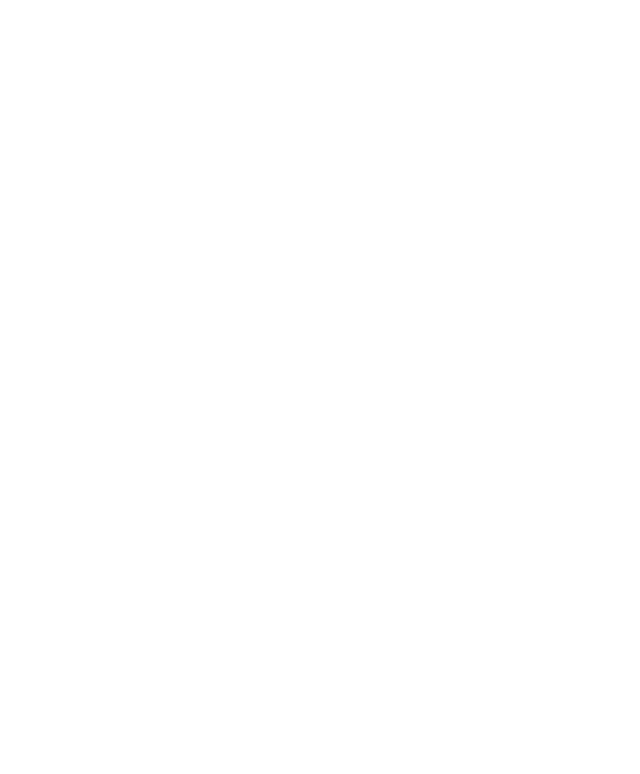
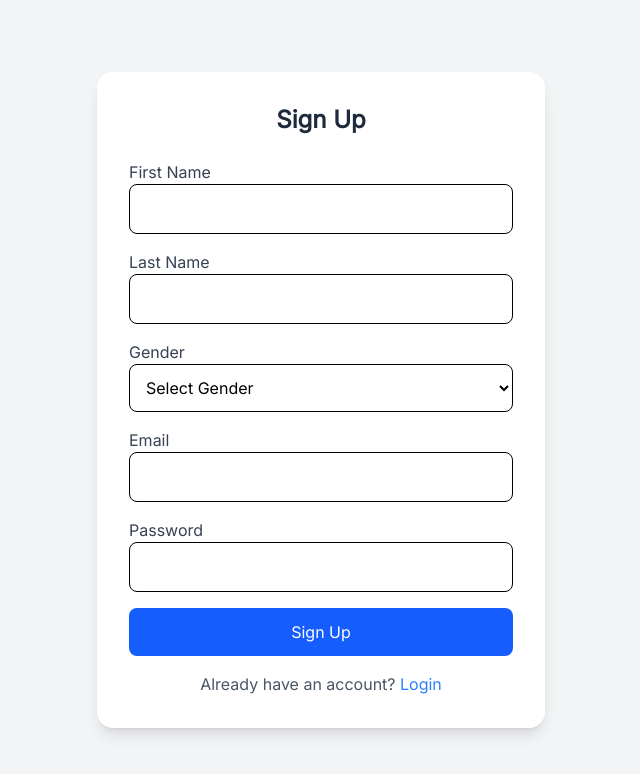
Before and after one commit to Iheagwaram/Joydas-ecommerce1, a React (Vite) app: page /signup in a window 1280 px wide. Before the commit this address had no page. Shown: the top 774 px of the page, without its empty margins (319-959 px from the left). Built offline with nearby package versions, Linux system fonts and the light colour scheme; no server answers.

Commit message:
n commit

```diff
--- a/package.json
+++ b/package.json
@@ -12,6 +12,7 @@
   "dependencies": {
     "@reduxjs/toolkit": "^2.5.1",
     "@tailwindcss/vite": "^4.0.3",
+    "axios": "^1.8.1",
     "dotenv": "^16.4.7",
     "flutterwave-react-v3": "^1.3.2",
     "framer-motion": "^12.2.0",
@@ -20,6 +21,8 @@
     "react-icons": "^5.4.0",
     "react-redux": "^9.2.0",
     "react-router-dom": "^7.1.5",
+    "sweetalert": "^2.1.2",
+    "sweetalert2": "^11.17.2",
     "tailwindcss": "^4.0.3"
   },
   "devDependencies": {
--- a/src/App.jsx
+++ b/src/App.jsx
@@ -1,27 +1,41 @@
-import React from 'react';
-import { BrowserRouter as Router, Routes, Route } from 'react-router-dom';
-import Home from './pages/Home';
-import Cart from './pages/Cart';
-import About from './pages/About';
-import Mainlayout from './components/Mainlayout';
-import Transactions from './pages/Transactions';
-import Productpage from './pages/Productpage';
-import ProductDetail from './pages/ProductDetail';
-import Cartdropdown from './components/Cartdropdown';
+import React from "react";
+import {
+  BrowserRouter as Router,
+  Routes,
+  Route,
+  Navigate,
+} from "react-router-dom";
+import Home from "./pages/Home";
+import Cart from "./pages/Cart";
+import About from "./pages/About";
+import Mainlayout from "./components/Mainlayout";
+import Transactions from "./pages/Transactions";
+import Productpage from "./pages/Productpage";
+import ProductDetail from "./pages/ProductDetail";
 import "./App.css";
+import Login from "./pages/Login";
+import Signup from "./pages/Signup";
 
 function App() {
   return (
     <Router>
       <div className="App">
         <Routes>
-          <Route path='/' exact element={<Mainlayout />}>
-            <Route path="/" element={<Home />} />
-            <Route path="/cart" element={<Cart/>} />
-            <Route path='/about' element={<About />} />
-            <Route path='/transactions' element={<Transactions />} />
-            <Route path="/product" element={<Productpage />} />
-              <Route path="/product/:id" element={<ProductDetail />} />
+          {/* Redirect root to home */}
+          <Route path="/" element={<Navigate to="/signin" />} />
+
+          {/* Login and Signup outside Mainlayout */}
+          <Route path="/signin" element={<Login />} />
+          <Route path="/signup" element={<Signup/>}/>
+
+          {/* Main Layout for other pages */}
+          <Route path="/" element={<Mainlayout />}>
+            <Route index element={<Home />} />
+            <Route path="cart" element={<Cart />} />
+            <Route path="about" element={<About />} />
+            <Route path="transactions" element={<Transactions />} />
+            <Route path="product" element={<Productpage />} />
+            <Route path="product/:id" element={<ProductDetail />} />
           </Route>
         </Routes>
       </div>
--- a/src/components/Navbar.jsx
+++ b/src/components/Navbar.jsx
@@ -3,7 +3,6 @@ import { Link } from "react-router-dom";
 import { PiShoppingCartThin } from "react-icons/pi";
 import { PiUserCircleThin } from "react-icons/pi";
 import { useSelector } from "react-redux";
-import Cartdropdown from "./Cartdropdown";
 
 const Navbar = () => {
   const cart = useSelector((state) => state.cart.cartCount);
@@ -16,22 +15,36 @@ const Navbar = () => {
       <div className="text-2xl text-yellow-300 font-bold cursor-pointer">
         <Link to="/">Joydas</Link>
       </div>
-      <ul className="flex items-center space-x-4 w-[60px] h-[60px]">
+      <ul className="flex items-center space-x-2 w-80px] h-[60px]">
         <li>
           <Link
             to="/cart"
             className="flex items-center gap-2 text-white hover:text-yellow-400 hover:underline"
-
           >
-          <PiShoppingCartThin />
-          {cart}
-
+            <PiShoppingCartThin />
+            {cart}
           </Link>
         </li>
         <li>
           <Link
+            to="/signin"
+            className="flex items-center gap-4 text-white hover:text-yellow-400 hover:underline"
+          >
+            LogIn
+          </Link>
+        </li>
+        <li>
+          <Link
+            to="/signup"
+            className="flex items-center gap-4 text-white hover:text-yellow-400 hover:underline"
+          >
+            SignUp
+          </Link>
+        </li>
+        <li hidden>
+          <Link
             to="/user"
-            className="flex items-center gap-2 text-white hover:text-yellow-400"
+            className="flex items-center gap- text-white hover:text-yellow-400"
           >
             <PiUserCircleThin />
             <span>User</span>
--- /dev/null
+++ b/src/pages/Login.jsx
@@ -0,0 +1,69 @@
+import { useState } from "react";
+import { Link } from "react-router-dom";
+import axios from "axios";
+import Swal from 'sweetalert2'
+
+const Login = () => {
+  const [email, setEmail] = useState("");
+  const [password, setPassword] = useState("");
+
+  const loginData = {
+    email: email,
+    password: password,
+  };
+  const handleSubmit = async (e) => {
+    e.preventDefault();
+    const response = await axios.post(loginData)
+    console.log(response.data);
+    if(response.data.status === true){
+        Swal.fire({
+          title: "Login successfully!",
+          icon: "success",
+          draggable: true
+        });
+    }
+    console.log("Email:", email);
+    console.log("Password:", password);
+  };
+
+  return (
+    <div className="flex items-center justify-center min-h-screen bg-gray-100">
+      <div className="bg-white p-8 rounded-2xl shadow-lg w-full max-w-md">
+        <h2 className="text-2xl font-bold text-center text-gray-800 mb-6">Login</h2>
+        <form onSubmit={handleSubmit} className="space-y-4">
+          <div>
+            <label className="block text-gray-700">Email</label>
+            <input
+              type="email"
+              value={email}
+              onChange={(e) => setEmail(e.target.value)}
+              required
+              className="w-full p-3 border rounded-lg focus:outline-none focus:ring-2 focus:ring-blue-500"
+            />
+          </div>
+          <div>
+            <label className="block text-gray-700">Password</label>
+            <input
+              type="password"
+              value={password}
+              onChange={(e) => setPassword(e.target.value)}
+              required
+              className="w-full p-3 border rounded-lg focus:outline-none focus:ring-2 focus:ring-blue-500"
+            />
+          </div>
+          <button
+            type="submit"
+            className="w-full bg-blue-600 text-white py-3 rounded-lg hover:bg-blue-700 transition"
+          >
+            Login
+          </button>
+        </form>
+        <p className="mt-4 text-center text-gray-600">
+          Don't have an account? <Link to="/signup" className="text-blue-500 hover:underline">Sign up</Link>
+        </p>
+      </div>
+    </div>
+  );
+};
+
+export default Login;
--- /dev/null
+++ b/src/pages/Signup.jsx
@@ -0,0 +1,118 @@
+import axios from "axios";
+import { useState } from "react";
+import { Link } from "react-router-dom";
+const baseURL = import.meta.env.VITE_BASE_URL;
+
+
+const Signup = () => {
+  const [firstName, setFirstName] = useState("");
+  const [lastName, setLastName] = useState("");
+  const [gender, setGender] = useState("");
+  const [email, setEmail] = useState("");
+  const [password, setPassword] = useState("");
+
+  const signUpData = {
+    firstName: firstName,
+    lastName: lastName,
+    gender: gender,
+    email: email,
+    password: password,
+  };
+  console.log(signUpData);
+
+  const handleSignup = async (e) => {
+    e.preventDefault();
+    try {
+      const response = await axios.post(`${baseURL}/api/signup`, {
+        firstName,
+        lastName,
+        gender,
+        email,
+        password,
+      });
+      console.log(response.data);
+    } catch (error) {
+      console.error(error);
+    }
+  };
+
+  return (
+    <div className="flex items-center justify-center min-h-screen bg-gray-100">
+      <div className="bg-white p-8 rounded-2xl shadow-lg w-full max-w-md">
+        <h2 className="text-2xl font-bold text-center text-gray-800 mb-6">
+          Sign Up
+        </h2>
+        <form onSubmit={handleSignup} className="space-y-4">
+          <div>
+            <label className="block text-gray-700">First Name</label>
+            <input
+              type="text"
+              value={firstName}
+              onChange={(e) => setFirstName(e.target.value)}
+              required
+              className="w-full p-3 border rounded-lg focus:outline-none focus:ring-2 focus:ring-blue-500"
+            />
+          </div>
+          <div>
+            <label className="block text-gray-700">Last Name</label>
+            <input
+              type="text"
+              value={lastName}
+              onChange={(e) => setLastName(e.target.value)}
+              required
+              className="w-full p-3 border rounded-lg focus:outline-none focus:ring-2 focus:ring-blue-500"
+            />
+          </div>
+          <div>
+            <label className="block text-gray-700">Gender</label>
+            <select
+              value={gender}
+              onChange={(e) => setGender(e.target.value)}
+              required
+              className="w-full p-3 border rounded-lg focus:outline-none focus:ring-2 focus:ring-blue-500"
+            >
+              <option value="">Select Gender</option>
+              <option value="Male">Male</option>
+              <option value="Female">Female</option>
+              <option value="Other">Other</option>
+            </select>
+          </div>
+          <div>
+            <label className="block text-gray-700">Email</label>
+            <input
+              type="email"
+              value={email}
+              onChange={(e) => setEmail(e.target.value)}
+              required
+              className="w-full p-3 border rounded-lg focus:outline-none focus:ring-2 focus:ring-blue-500"
+            />
+          </div>
+          <div>
+            <label className="block text-gray-700">Password</label>
+            <input
+              type="password"
+              value={password}
+              onChange={(e) => setPassword(e.target.value)}
+              required
+              className="w-full p-3 border rounded-lg focus:outline-none focus:ring-2 focus:ring-blue-500"
+            />
+          </div>
+          <button
+            type="Submit"
+            className="w-full bg-blue-600 text-white py-3 rounded-lg hover:bg-blue-700 transition"
+          >
+            Sign Up
+          </button>
+        </form>
+        <p className="mt-4 text-center text-gray-600">
+          Already have an account?{" "}
+          <Link to="/signin" className="text-blue-500 hover:underline">
+            Login
+          </Link>
+        </p>
+      </div>
+    </div>
+  );
+};
+
+export default Signup;
--- a/src/redux/Store.jsx
+++ b/src/redux/Store.jsx
@@ -1,9 +1,10 @@
 import { configureStore } from "@reduxjs/toolkit";
 import cartSlice from "./slices/Cartslices";
-
+import authSlice from "./slices/Authslices"
 const store = configureStore({
   reducer: {
     cart: cartSlice,
+    auth: authSlice,
   },
 });
 
--- /dev/null
+++ b/src/redux/slices/Authslices.jsx
@@ -0,0 +1,105 @@
+import { createSlice, createAsyncThunk } from "@reduxjs/toolkit";
+import axios from "axios";
+const baseURL = import.meta.env.VITE_BASE_URL;
+const apiClient = axios.create({ baseURL });
+
+//Signin slice
+export const signin = createAsyncThunk(
+  "auth/signin",
+  async (loginData, { rejectWithValue }) => {
+    try {
+      const response = await apiClient.post("/auth/sigin", loginData);
+      return response.data;
+    } catch (error) {
+      return rejectWithValue(error.response.data);
+    }
+  }
+);
+
+//Signup slice
+export const signup = createAsyncThunk(
+  "auth/signup",
+  async (signupData, { rejectWithValue }) => {
+    try {
+      const response = await apiClient.post("/auth/sigup", signupData);
+      return response.data;
+    } catch (error) {
+      return rejectWithValue(error.response.data);
+    }
+  }
+);
+
+// Initial State
+const initialState = {
+  loading: false,
+  token: localStorage.getItem("user_token") || "",
+  data: {},
+  error: [],
+  userType: "",
+};
+
+// Authentication Slice
+const authSlice = createSlice({
+  initialState,
+  name: "auth",
+  reducers: {
+    clearState: (state) => {
+      state.loading = false;
+      state.token = "";
+      state.data = {};
+      state.error = [];
+      state.userType = "";
+    },
+    clearError: (state) => {
+      state.loading = false;
+      state.error = [];
+    },
+  },
+  extraReducers: (builder) => {
+    // Register User
+    builder
+      .addCase(signup.pending, (state) => {
+        state.loading = true;
+        state.error = [];
+        state.data = {};
+        localStorage.removeItem("user_token");
+        state.token = ""; // Clear the token
+      })
+      .addCase(signup.fulfilled, (state, action) => {
+        state.loading = false;
+        state.data = action.payload;
+        localStorage.setItem("user_token", action.payload.token);
+        state.token = action.payload.token;
+        state.userType = action.payload.userType;
+      })
+      .addCase(signup.rejected, (state, action) => {
+        state.loading = false;
+        state.error = action.payload.message;
+      });
+
+    // Handle Login
+    builder
+      .addCase(signin.pending, (state) => {
+        state.loading = true;
+        state.error = [];
+        state.data = {};
+        state.userType = "";
+        localStorage.removeItem("user_token");
+        state.token = ""; // Clear the token
+      })
+      .addCase(signin.fulfilled, (state, action) => {
+        state.loading = false;
+        state.token = action.payload.token;
+        localStorage.setItem("user_token", action.payload.token);
+        state.userType = action.payload.userType;
+        state.data = action.payload;
+      })
+      .addCase(signin.rejected, (state, action) => {
+        state.loading = false;
+        state.error = action.payload.message;
+      });
+  },
+});
+
+export const { clearState, clearError } = authSlice.actions;
+export default authSlice.reducer;
```
Also changed, not shown: src/main.jsx (+8 -8 lines), 1 other file (tests, documents, lock files or other folders).
